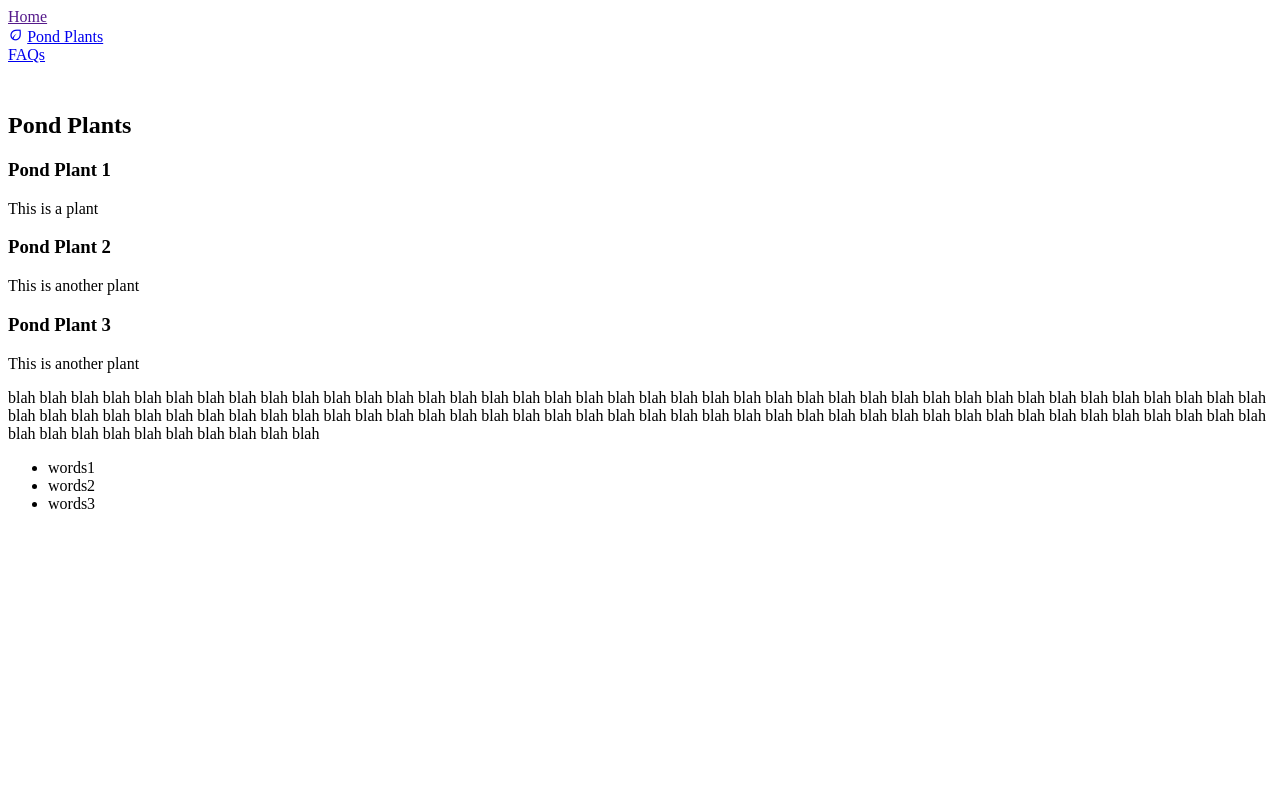
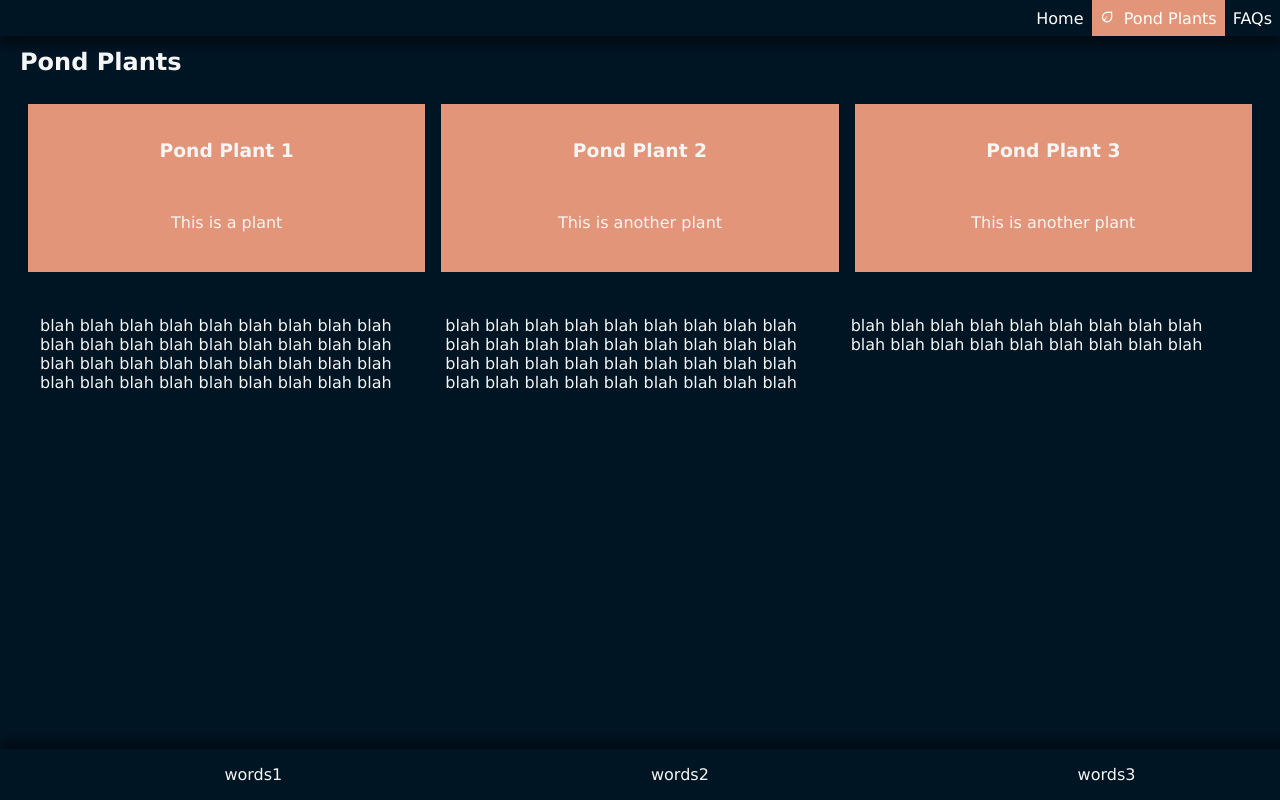
Before and after one commit to sarah-king1/pond-website, a plain HTML site: page PondPlants/index.html in a window 1280 px wide. Drawn offline with nearby package versions, Linux system fonts and the light colour scheme; files whose address does not match are found by name.

Commit message:
fix: fixed links

```diff
--- a/FAQ/index.html
+++ b/FAQ/index.html
@@ -1,33 +1,40 @@
 <!DOCTYPE html>
 <html>
-
   <head>
     <title>Sarah's Pond</title>
-    <link rel="stylesheet" href="C:\Users\sarah\OneDrive\TEARS\CODING\learningHTML\style.css">
-    <link rel="icon" type="image/png" sizes="32x32" href="C:\Users\sarah\OneDrive\TEARS\CODING\learningHTML\favicon-32x32.png">
-    <link rel="stylesheet" href="https://fonts.googleapis.com/css2?family=Material+Symbols+Outlined" />
-
+    <link rel="stylesheet" href="../style.css" />
+    <link
+      rel="icon"
+      type="image/png"
+      sizes="32x32"
+      href="../favicon-32x32.png"
+    />
+    <link
+      rel="stylesheet"
+      href="https://fonts.googleapis.com/css2?family=Material+Symbols+Outlined"
+    />
   </head>
 
   <body>
-
-
     <div class="NavBarBox">
       <div class="NavBarCard">
-            <a href="">Home</a>
+        <a href="../">Home</a>
       </div>
       <div class="NavBarCard">
-            <a href="PondPlants\">
-                <div class="material-symbols-outlined" style="font-size:1rem;padding-right: 0.2rem;">eco</div>Pond
-                Plants
+        <a href="../PondPlants/">
+          <div
+            class="material-symbols-outlined"
+            style="font-size: 1rem; padding-right: 0.2rem"
+          >
+            eco
+          </div>
+          Pond Plants
         </a>
       </div>
       <div class="active">
-        <div class="NavBarCard"><a href="FAQ\">FAQs</a></div>
+        <div class="NavBarCard"><a href="#">FAQs</a></div>
       </div>
     </div>
-
-
 
     <div class="SideBarBox">
       <div class="SideBarCard">FAQ1</div>
@@ -36,8 +43,5 @@
       <div class="SideBarCard">FAQ1</div>
       <div class="SideBarCard">FAQ1</div>
     </div>
-
-
   </body>
-
 </html>
--- a/PondPlants/index.html
+++ b/PondPlants/index.html
@@ -1,19 +1,24 @@
 <!DOCTYPE html>
 <html lang="en">
-
   <head>
-    <meta charset="UTF-8">
-    <meta http-equiv="X-UA-Compatible" content="IE=edge">
-    <meta name="viewport" content="width=device-width, initial-scale=1.0">
-    <link rel="stylesheet" href="C:\Users\sarah\OneDrive\TEARS\CODING\learningHTML\style.css">
-    <link rel="icon" type="image/png" sizes="32x32"
-        href="C:\Users\sarah\OneDrive\TEARS\CODING\learningHTML\favicon-32x32.png">
-    <link rel="stylesheet" href="https://fonts.googleapis.com/css2?family=Material+Symbols+Outlined" />
+    <meta charset="UTF-8" />
+    <meta http-equiv="X-UA-Compatible" content="IE=edge" />
+    <meta name="viewport" content="width=device-width, initial-scale=1.0" />
+    <link rel="stylesheet" href="../style.css" />
+    <link
+      rel="icon"
+      type="image/png"
+      sizes="32x32"
+      href="./favicon-32x32.png"
+    />
+    <link
+      rel="stylesheet"
+      href="https://fonts.googleapis.com/css2?family=Material+Symbols+Outlined"
+    />
     <title>Pond plants!</title>
   </head>
 
   <body>
-
     <!-- <ul class="PondPlantsNavBar">
         <li><a href="C:\Users\sarah\OneDrive\TEARS\CODING\learningHTML\index.html">Home</a></li>
         <li class="active"><a href="C:\Users\sarah\OneDrive\TEARS\CODING\learningHTML\PondPlants\index.html">Pond
@@ -21,25 +26,27 @@
         <li>FAQs</li>
     </ul> -->
 
-
-
     <div class="NavBarBox">
       <div class="NavBarCard">
-            <a href="">Home</a>
+        <a href="/">Home</a>
       </div>
       <div class="active">
         <div class="NavBarCard">
-            <a href="PondPlants\">
-                <div class="material-symbols-outlined" style="font-size:1rem;padding-right: 0.2rem;">eco</div>Pond
-                Plants
+          <a href="#">
+            <div
+              class="material-symbols-outlined"
+              style="font-size: 1rem; padding-right: 0.2rem"
+            >
+              eco
+            </div>
+            Pond Plants
           </a>
         </div>
       </div>
-        <div class="NavBarCard"><a href="FAQ\">FAQs</a></div>
+      <div class="NavBarCard"><a href="../FAQ">FAQs</a></div>
     </div>
 
-
-    <h2 style="margin-top:3rem">Pond Plants</h2>
+    <h2 style="margin-top: 3rem">Pond Plants</h2>
 
     <div class="box">
       <div class="PondCard">
@@ -55,25 +62,21 @@
         <h3>Pond Plant 3</h3>
         <p>This is another plant</p>
       </div>
-
-
     </div>
 
-
-    <p class="ColumnsTest">blah blah blah blah blah blah blah blah blah blah blah blah blah blah blah blah blah blah
-        blah blah blah blah blah blah blah blah blah blah blah blah blah blah blah blah blah blah blah blah blah blah
-        blah blah blah blah blah blah blah blah blah blah blah blah blah blah blah blah blah blah blah blah blah blah
-        blah blah blah blah blah blah blah blah blah blah blah blah blah blah blah blah blah blah blah blah blah blah
-        blah blah blah blah blah blah </p>
-
-
+    <p class="ColumnsTest">
+      blah blah blah blah blah blah blah blah blah blah blah blah blah blah blah
+      blah blah blah blah blah blah blah blah blah blah blah blah blah blah blah
+      blah blah blah blah blah blah blah blah blah blah blah blah blah blah blah
+      blah blah blah blah blah blah blah blah blah blah blah blah blah blah blah
+      blah blah blah blah blah blah blah blah blah blah blah blah blah blah blah
+      blah blah blah blah blah blah blah blah blah blah blah blah blah blah blah
+    </p>
 
     <ul class="AssBar">
       <li class="AssInfo">words1</li>
       <li class="AssInfo">words2</li>
       <li class="AssInfo">words3</li>
     </ul>
-
   </body>
-
 </html>
```
Also changed, not shown: index.html (+2 -2 lines), PondPlants/style.css (deleted). Lines whose indentation alone changed are shown as unchanged.
